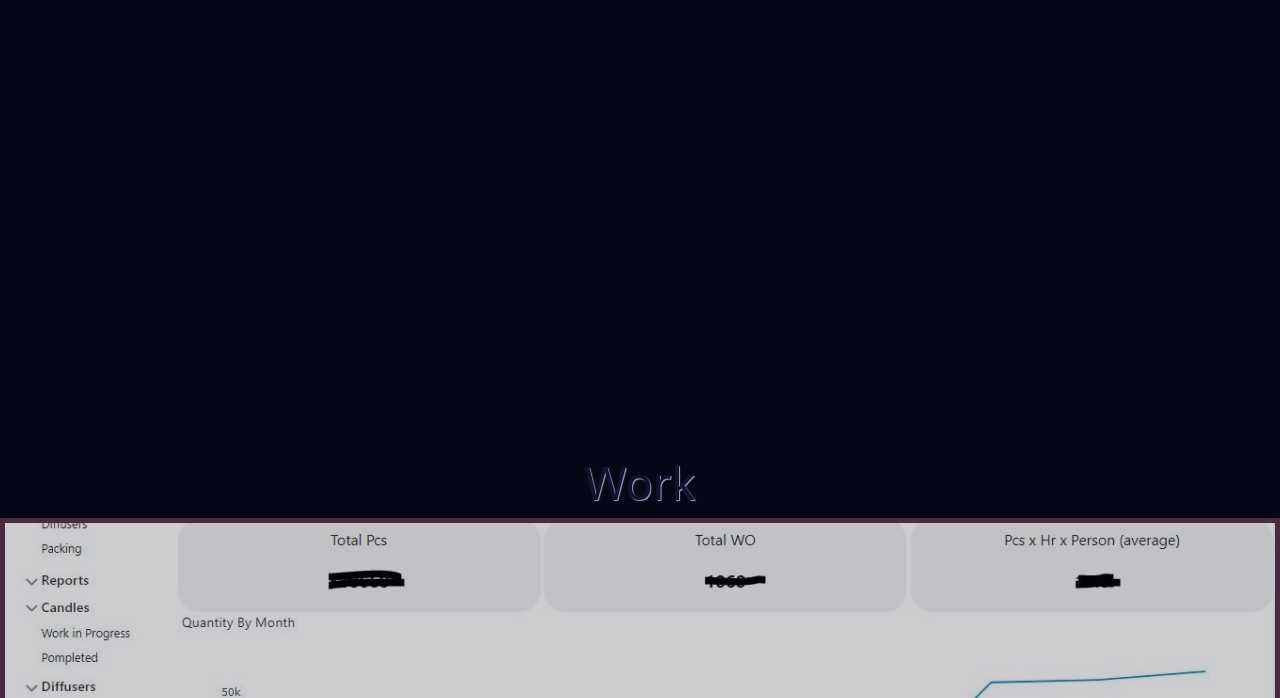
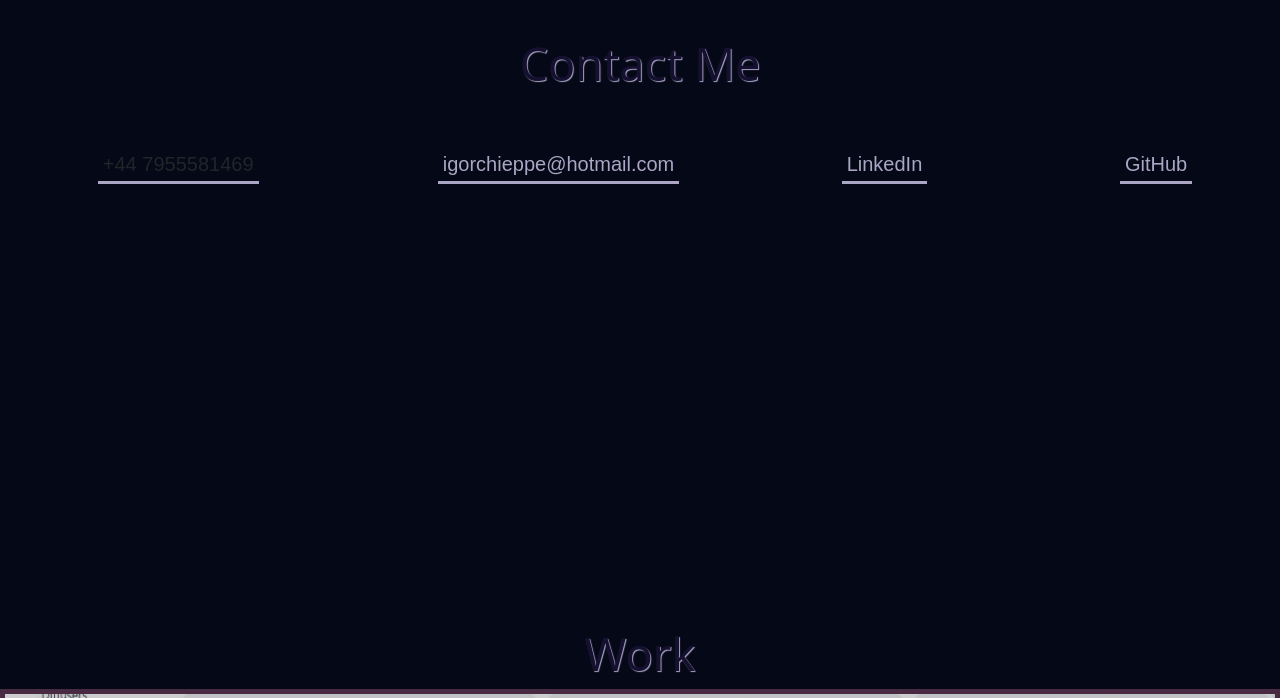
Before and after one commit to IgorTraspadini/Bootstrap-portifolio-ICT, a plain HTML site: page index.html in a window 1280 px wide. Shown: the part 2102-2800 px from the top of the page. Drawn offline with nearby package versions, Linux system fonts and the light colour scheme.

Commit message:
Contact section Bootstrap done!

```diff
--- a/assets/css/style.css
+++ b/assets/css/style.css
@@ -102,7 +102,14 @@ figcaption {
   text-align: center;
 }
 
-
+.contact a {
+  color: var(--color-8);
+  font-size: 20px;
+  font-family: var(--font-family-2);
+  text-decoration: none;
+  border-bottom: var(--color-8) solid;
+  padding: 2px 5px;
+}
 
 
 
@@ -239,13 +246,7 @@ article {
   justify-content: space-around;
 }
 
-.contact a {
-  color: var(--color-4);
-  font-size: 20px;
-  text-decoration: none;
-  border-bottom: var(--color-4) solid;
-  padding: 2px 5px;
-}
+
 
 /* CSS of the footer element */
 footer {
--- a/index.html
+++ b/index.html
@@ -181,7 +181,25 @@
   </div>
   <!-- Skill Section end -->
 
-
+  <!-- contact -->
+  <h2 class="text-center pt-3 mb-5" id="skills">Contact Me</h2>
+  <div class="row contact">
+    <div class="d-flex justify-content-center text-center p-2 col-sm-12 col-md-3 col-lg-3">
+      <a>+44 7955581469</a>
+    </div>
+    <div class="d-flex justify-content-center text-center p-2 col-sm-12 col-md-5 col-lg-3">
+      <a href="mailto: igorchieppe@hotmail.com" target="_blank" rel='noreferrer noopener' role="button"
+        aria-label="link to email">igorchieppe@hotmail.com</a>
+    </div>
+    <div class="d-flex justify-content-center text-center p-2 col-sm-12 col-md-2 col-lg-2">
+      <a href="https://www.linkedin.com/in/igor-chieppe-traspadini/?locale=en_US" target="_blank"
+        rel='noreferrer noopener' role="button" aria-label="linkedin link">LinkedIn</a>
+    </div>
+    <div class="d-flex justify-content-center text-center p-2 col-sm-12 col-md-2 col-lg-2">
+      <a href="https://github.com/IgorTraspadini" target="_blank" rel='noreferrer noopener' role="button"
+        aria-label="github link">GitHub</a>
+    </div>
+  </div>
 
 
 
```
